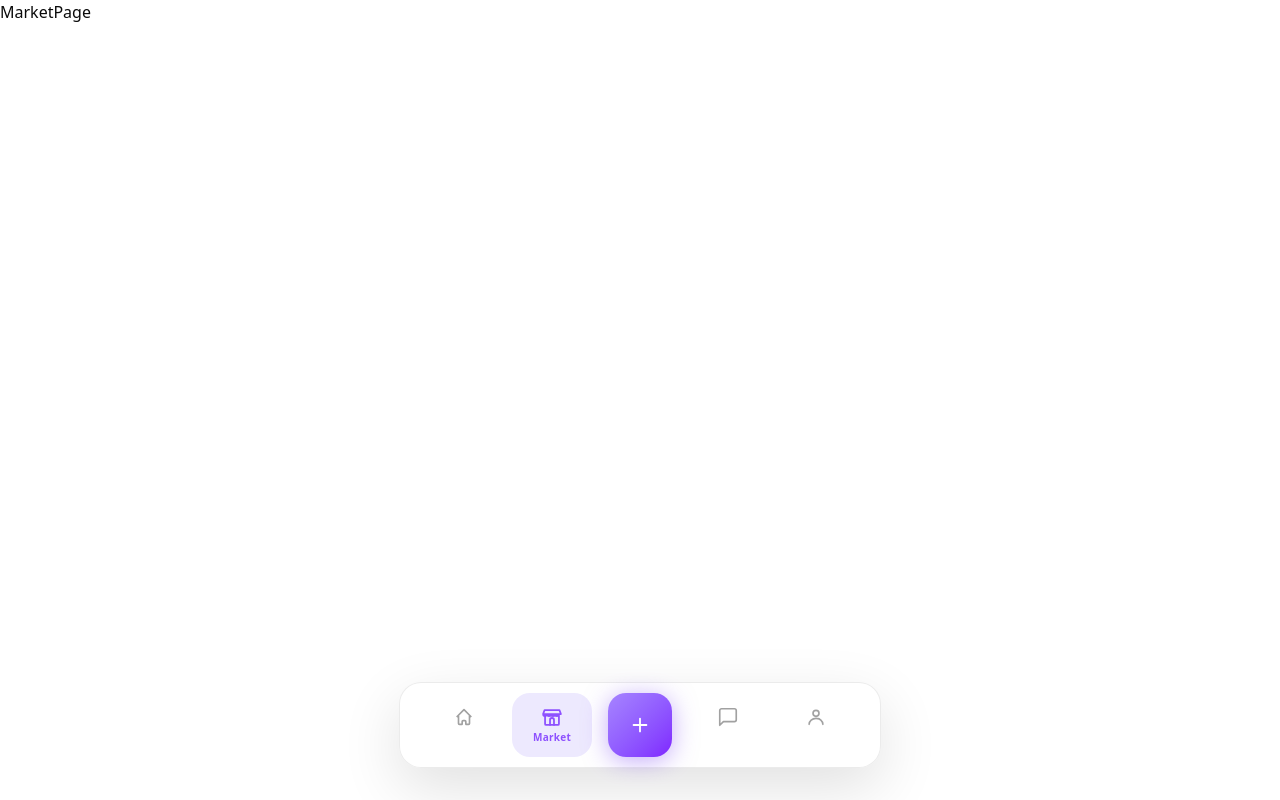
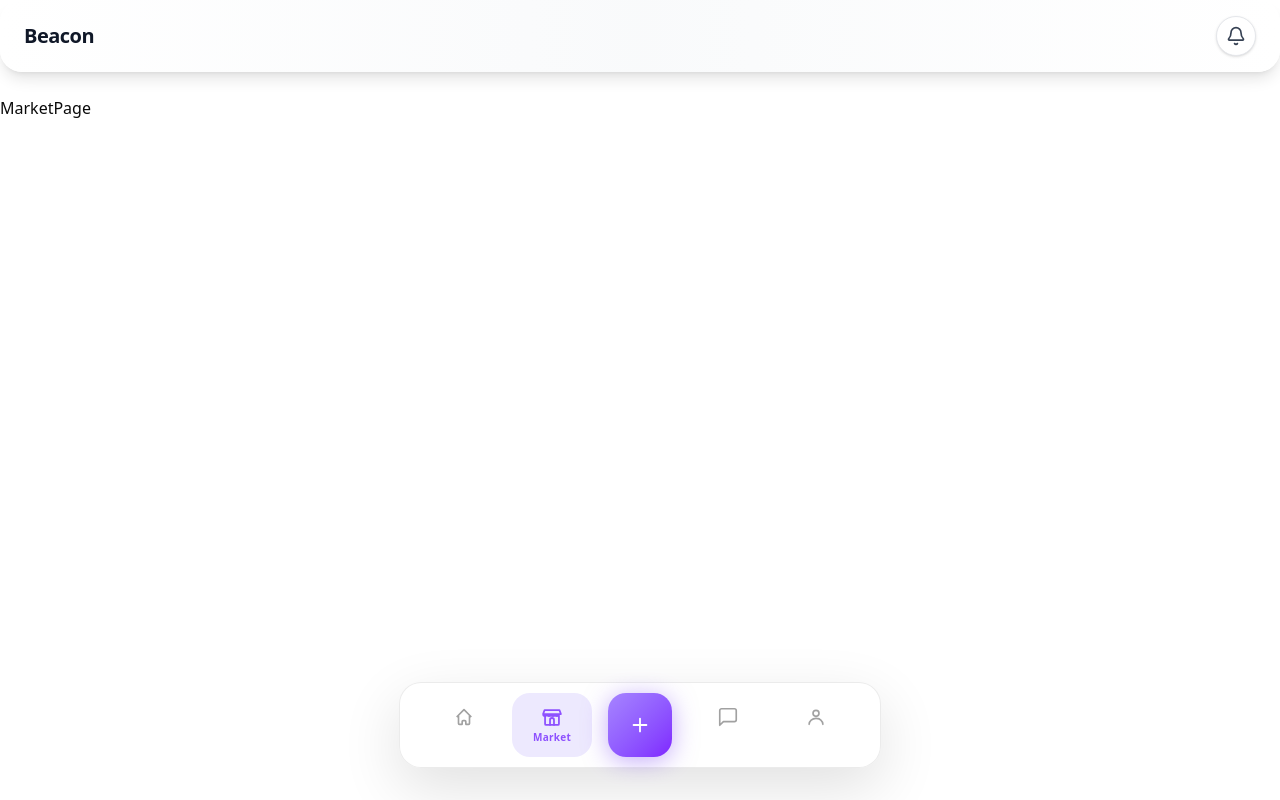
Before and after one commit to maneedasshrestha/codeyatra2.0_Profit.exe_Beacon, a Next.js app in the folder frontend/: page /dashboard/market in a window 1280 px wide. Built offline with nearby package versions, Linux system fonts and the light colour scheme.

Commit message:
fix(): added topbar to the layout

```diff
--- a/frontend/app/dashboard/home/page.tsx
+++ b/frontend/app/dashboard/home/page.tsx
@@ -35,7 +35,6 @@ const HomePage = () => {
 
   return (
     <div className="flex flex-col h-dvh bg-[#F8F7FA] overflow-hidden">
-      <TopBar />
       <div className="sticky top-0 z-20 bg-[#F8F7FA]/80 backdrop-blur-2xl">
         <FilterPills />
         <div className="h-px bg-linear-to-r from-transparent via-violet-100 to-transparent mx-4" />
--- a/frontend/app/dashboard/layout.tsx
+++ b/frontend/app/dashboard/layout.tsx
@@ -1,4 +1,5 @@
 import BottomNavBar from "../components/BottomNav";
+import TopBar from "../components/TopBar";
 
 export default function DashboardLayout({
   children,
@@ -7,6 +8,7 @@ export default function DashboardLayout({
 }>) {
   return (
     <>
+      <TopBar />
       {children}
       <BottomNavBar />
     </>
```
